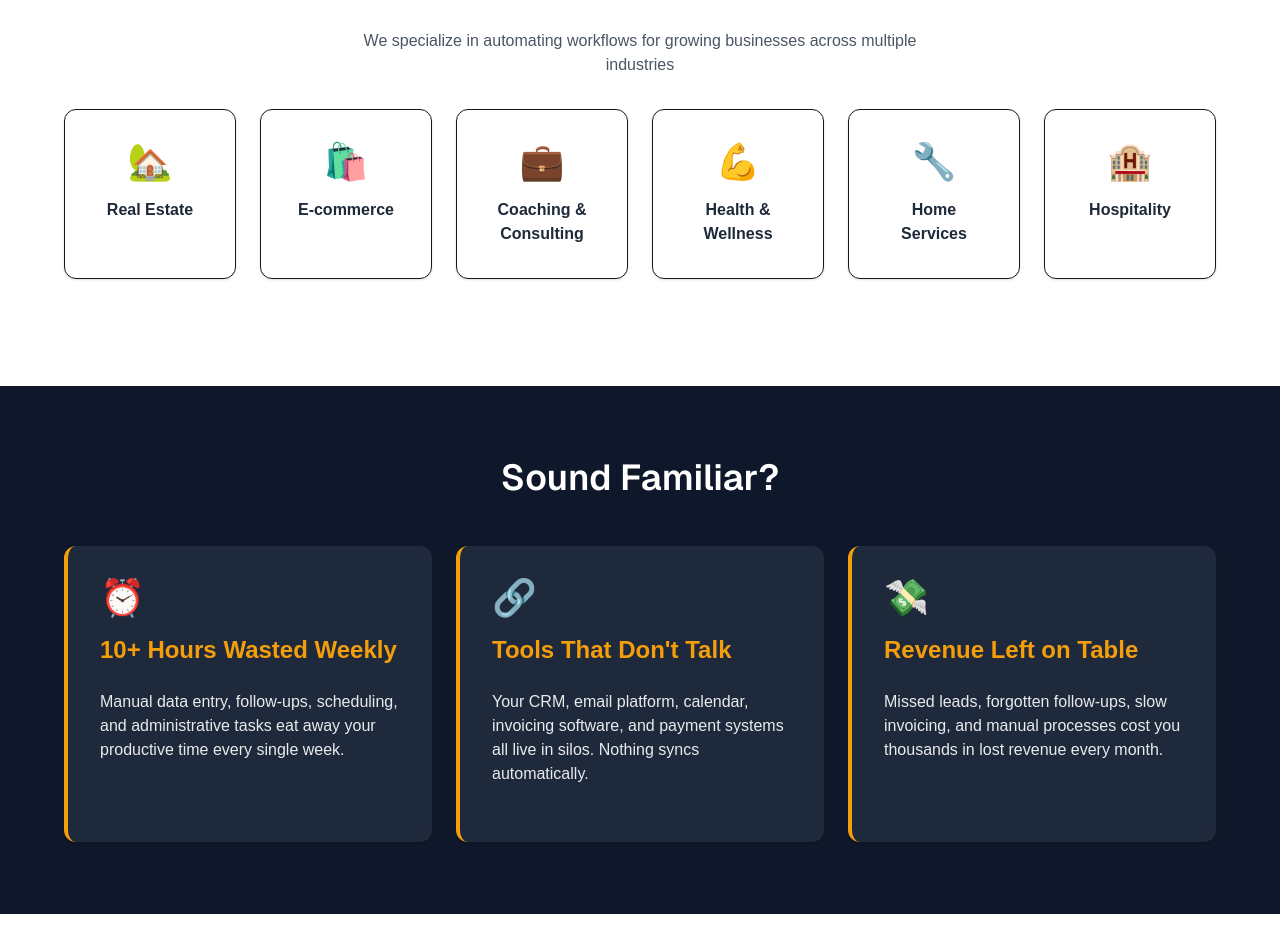
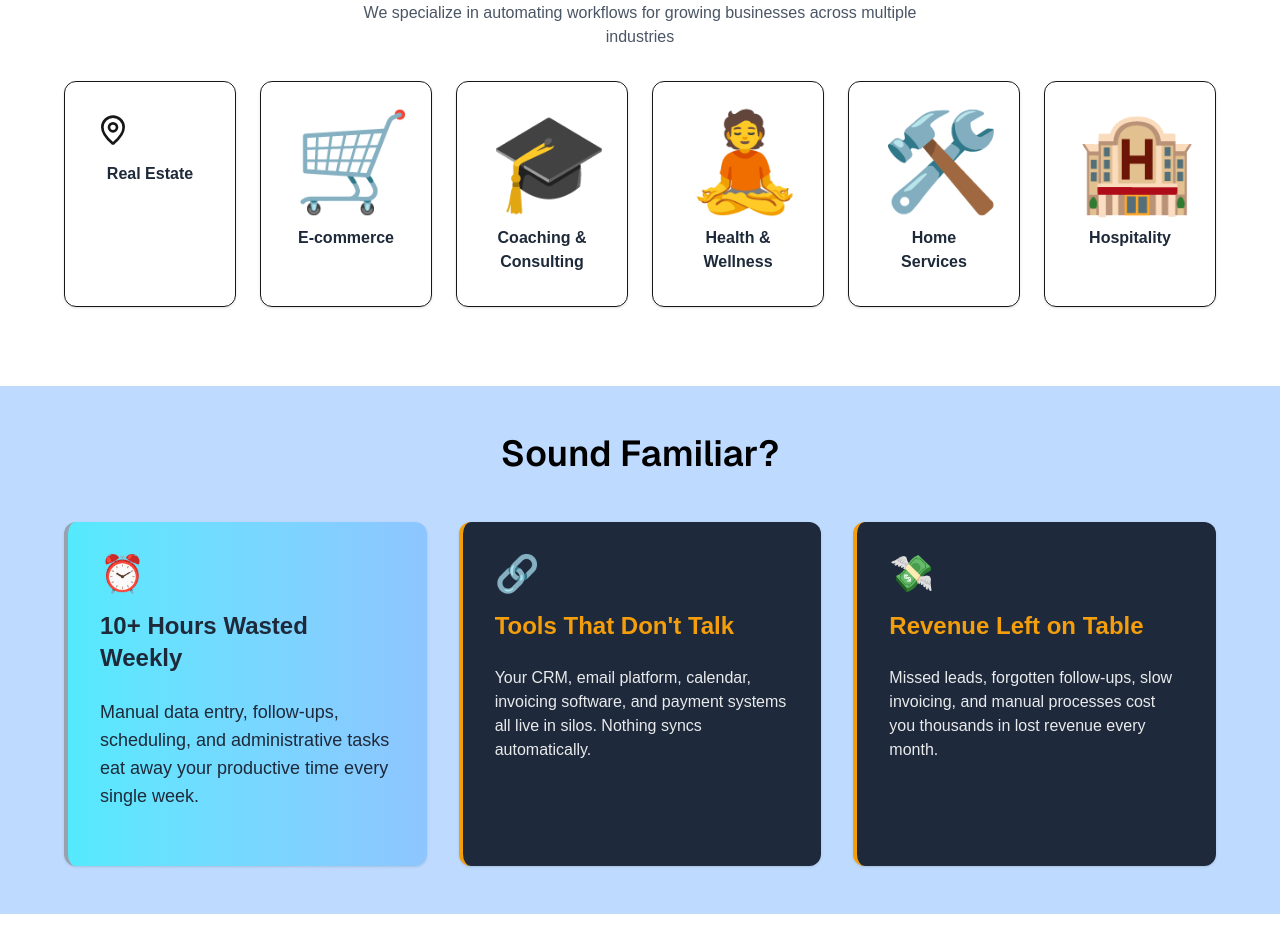
Before and after one commit to rizwan059/intership_project, a Next.js app in the folder hs_inter_t2/frontend/: page / in a window 1280 px wide. Shown: the part 727-1672 px from the top of the page. Built offline with nearby package versions, Linux system fonts and the light colour scheme.

Commit message:
color scheme and button colors are in developing phase

```diff
--- a/hs_inter_t2/frontend/components/FinalCTA.tsx
+++ b/hs_inter_t2/frontend/components/FinalCTA.tsx
@@ -8,14 +8,14 @@ function FinalCTA() {
         <div>
 
             {/* SECTION 6: Final CTA*/}
-            <section className="min-h-84  bg-blue-100">
+            <section className="min-h-84  bg-blue-200">
 
                 <div className="max-w-132 mx-auto flex items-center justify-center flex-col gap-6 py-12 px-6 text-center">
 
                     <h2 className="text-3xl font-semibold text-black">Ready to Get Your Time Back?</h2>
 
 
-                    <p className="text-md text-gray-600 mb-2">Book a free 30-minute call. We'll
+                    <p className="text-md text-gray-800 mb-2">Book a free 30-minute call. We'll
                         show you exactly which workflows to automate first.</p>
 
 
@@ -27,7 +27,7 @@ function FinalCTA() {
                     </Link>
 
 
-                    <p className="text-md text-gray-600 mb-8">No sales pitch. No pressure. Just strategy.</p>
+                    <p className="text-md text-gray-800 mb-8">No sales pitch. No pressure. Just strategy.</p>
 
                 </div>
             </section>
--- a/hs_inter_t2/frontend/components/Hero.tsx
+++ b/hs_inter_t2/frontend/components/Hero.tsx
@@ -7,7 +7,7 @@ export default function Hero() {
         <main className="">
 
             {/* Section 1 – Hero */}
-            <section className="min-h-132 flex items-center justify-center bg-blue-100 px-6">
+            <section className="min-h-132 flex items-center justify-center bg-blue-200 px-6">
                 <div className="max-w-8xl text-center">
 
                     <h1 className="text-2xl md:text-6xl text-black leading-tight mb-8">
@@ -22,14 +22,14 @@ export default function Hero() {
 
                         {/* "Book Free Consultation" (links to /book) */}
                         <Link href="/book-call">
-                            <button className="px-6 py-3 bg-blue-500 text-white rounded-lg transform transition duration-300 hover:-translate-y-2  cursor-pointer">
+                            <button className="px-6 py-3 bg-gradient-to-r from-cyan-400 to-blue-400 text-white rounded-lg transform transition duration-300 hover:-translate-y-2  cursor-pointer">
                                 Book Free Consultation
                             </button>
                         </Link>
 
                         {/* "See Our Work" (links to /results) */}
                         <Link href="/casestudy">
-                            <button className="px-6 py-3 border border-blue-500 text-blue-500 rounded-lg hover:bg-blue-500 hover:text-white transition cursor-pointer">
+                            <button className="px-6 py-3 border border-blue-500 text-blue-500 rounded-lg hover:bg-gradient-to-r from-cyan-400 to-blue-500 hover:text-white transition cursor-pointer">
                                 See Our Work
                             </button>
                         </Link>
--- a/hs_inter_t2/frontend/components/Industries.tsx
+++ b/hs_inter_t2/frontend/components/Industries.tsx
@@ -1,6 +1,8 @@
 "use client"
 
 
+
+import { Home, Building2, MapPin, Key, BedDouble, Coffee, Bell } from "lucide-react";
 
 import React from 'react'
 
@@ -26,37 +28,37 @@ function Industries() {
 
                         {/* Card 1 */}
                         <div className="p-8 border hover:border-blue-500 bg-white/90 rounded-xl shadow-sm hover:shadow-lg transition hover:-translate-y-2 cursor-pointer">
-                            <div className="text-4xl mb-4 ">🏡</div>
+                            <div className="text-8xl mb-4 "><MapPin size={32} /></div>
                             <h3 className="text-md text-gray-800 font-semibold">Real Estate</h3>
                         </div>
 
                         {/* Card 2 */}
                         <div className="p-8 border hover:border-blue-500 bg-white/90 rounded-xl shadow-sm hover:shadow-lg transition hover:-translate-y-2 cursor-pointer">
-                            <div className="text-4xl mb-4">🛍️</div>
+                            <div className="text-8xl mb-4">🛒</div>
                             <h3 className="text-md text-gray-800 font-semibold">E-commerce</h3>
                         </div>
 
                         {/* Card 3 */}
                         <div className="p-8 border hover:border-blue-500 bg-white/90 rounded-xl shadow-sm hover:shadow-lg transition hover:-translate-y-2 cursor-pointer">
-                            <div className="text-4xl mb-4">💼</div>
+                            <div className="text-8xl mb-4">🎓</div>
                             <h3 className="text-md text-gray-800 font-semibold">Coaching & Consulting</h3>
                         </div>
 
                         {/* Card 4 */}
                         <div className="p-8 border hover:border-blue-500 bg-white/90 rounded-xl shadow-sm hover:shadow-lg transition hover:-translate-y-2 cursor-pointer">
-                            <div className="text-4xl mb-4">💪</div>
+                            <div className="text-8xl mb-4">🧘</div>
                             <h3 className="text-md text-gray-800 font-semibold">Health & Wellness</h3>
                         </div>
 
                         {/* Card 5 */}
                         <div className="p-8 border hover:border-blue-500 bg-white/90 rounded-xl shadow-sm hover:shadow-lg transition hover:-translate-y-2 cursor-pointer">
-                            <div className="text-4xl mb-4">🔧</div>
+                            <div className="text-8xl mb-4">🛠️</div>
                             <h3 className="text-md text-gray-800 font-semibold">Home Services</h3>
                         </div>
 
                         {/* Card 6 */}
                         <div className="p-8 border hover:border-blue-500 bg-white/90 rounded-xl shadow-sm hover:shadow-lg transition hover:-translate-y-2 cursor-pointer">
-                            <div className="text-4xl mb-4">🏨</div>
+                            <div className="text-8xl mb-4">🏨</div>
                             <h3 className="text-md text-gray-800 font-semibold">Hospitality</h3>
                         </div>
 
--- a/hs_inter_t2/frontend/components/ProblemSection.tsx
+++ b/hs_inter_t2/frontend/components/ProblemSection.tsx
@@ -8,22 +8,22 @@ function ProblemSection() {
 
 
       {/* SECTION 3: The Problem (3 Columns)*/}
-      <section className="min-h-132 flex items-center justify-center bg-[#0f172a] px-6">
+      <section className="min-h-132 flex items-center justify-center bg-blue-200 px-6">
 
         <div className="max-w-6xl w-full">
 
-          <h2 className="text-4xl font-semibold font-sans mb-12 text-white  text-center">
+          <h2 className="text-4xl font-semibold font-sans mb-12 text-black text-center">
             Sound Familiar?
           </h2>
 
-          <div className="grid grid-cols-1 sm:grid-cols-2 md:grid-cols-3 gap-6 ">
+          <div className="grid grid-cols-1 sm:grid-cols-2 md:grid-cols-3 gap-8 ">
 
             {/* problem Card 1 */}
-            <div className="p-8 border-l-4 border-[#f59e0b] bg-[#1e293b] rounded-xl shadow-sm hover:shadow-lg transition ">
+            <div className="p-8 border-l-4 border-gray-400 bg-gradient-to-r from-cyan-300 to-blue-300 rounded-xl shadow-sm hover:shadow-lg transition ">
               <div className="text-4xl mb-4">⏰</div>
-              <h3 className="text-2xl text-[#f59e0b] font-bold text-left">10+ Hours Wasted Weekly</h3>
+              <h3 className="text-2xl text-gray-800 font-bold text-left">10+ Hours Wasted Weekly</h3>
 
-              <p className="text-md text-white/90 py-6 text-left">
+              <p className="text-lg text-gray-800 py-6 text-left">
                 Manual data entry, follow-ups, scheduling, and administrative tasks eat away your productive
                 time every single week.
               </p>
--- a/hs_inter_t2/frontend/package.json
+++ b/hs_inter_t2/frontend/package.json
@@ -11,6 +11,7 @@
   "dependencies": {
     "date-fns": "^4.1.0",
     "framer-motion": "^12.25.0",
+    "lucide-react": "^0.564.0",
     "mod": "^0.0.0",
     "next": "^16.1.6",
     "react": "19.2.3",
```
Also changed, not shown: 1 other file (tests, documents, lock files or other folders).
